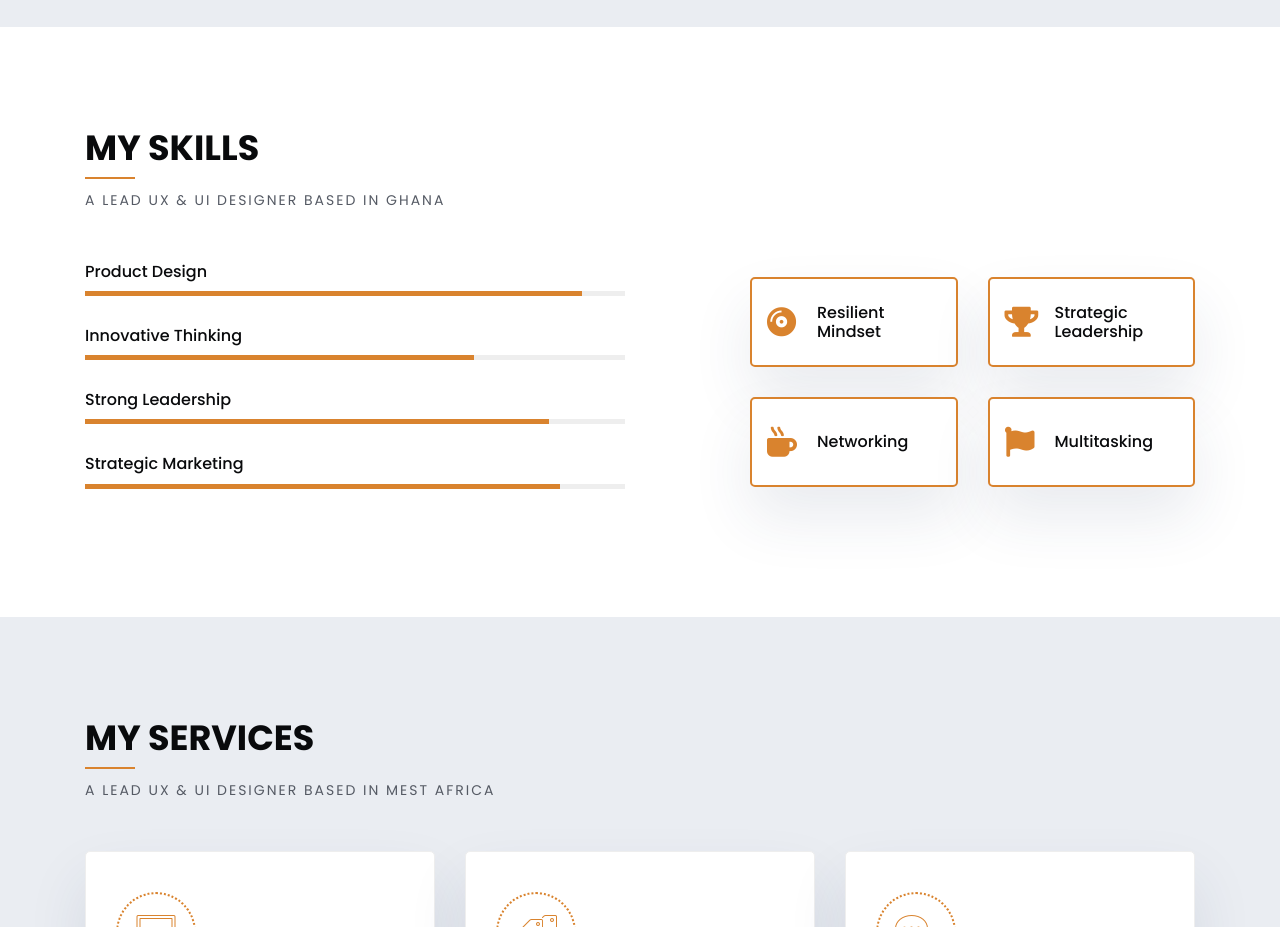
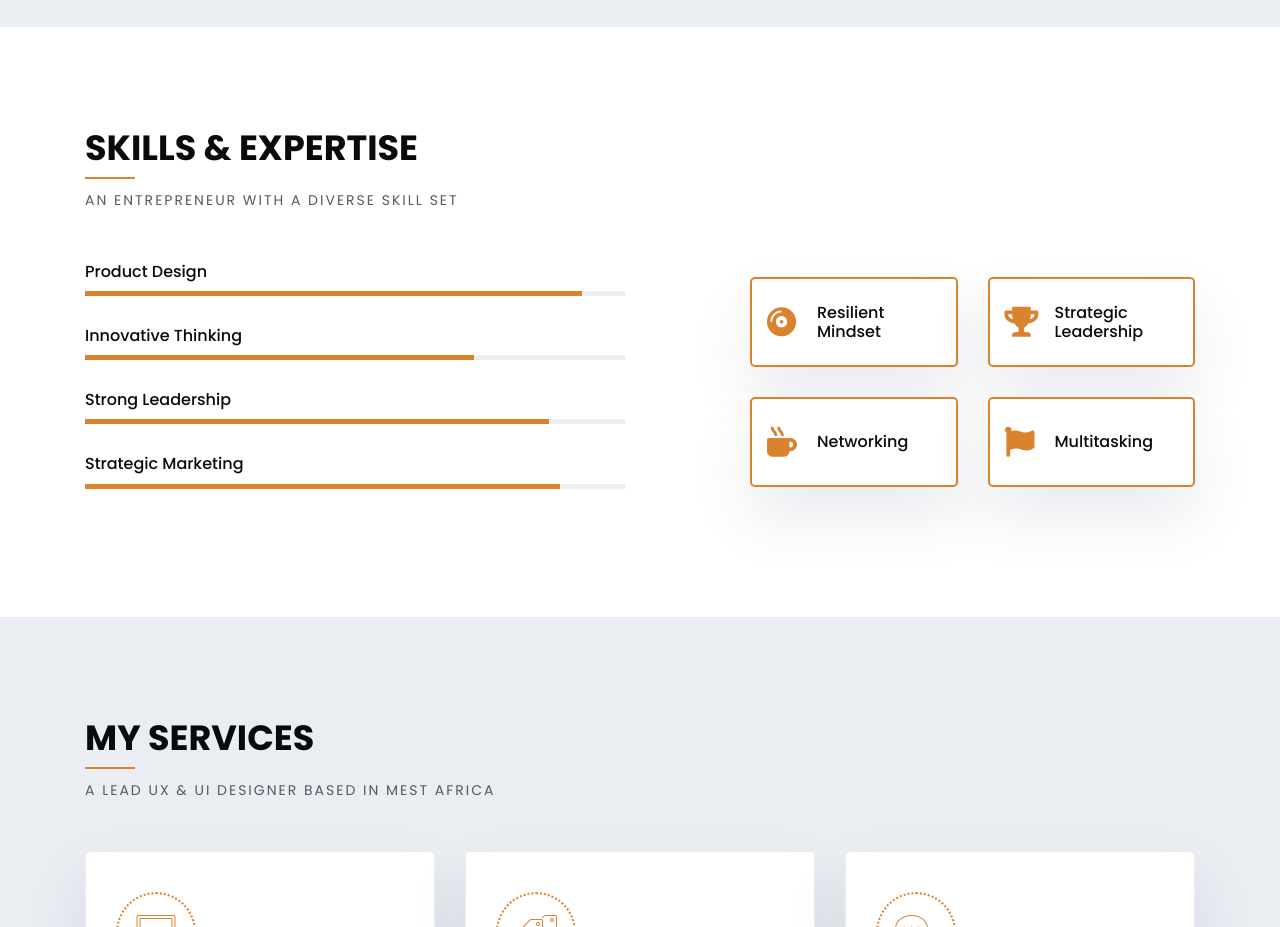
Before and after one commit to captain-nunya/mysitehub, a plain HTML site: page captain_nunya/index-02.html in a window 1280 px wide. Shown: the part 1540-2467 px from the top of the page. Drawn offline with nearby package versions, Linux system fonts and the light colour scheme.

Commit message:
update skills

```diff
--- a/captain_nunya/index-02.html
+++ b/captain_nunya/index-02.html
@@ -156,8 +156,8 @@
                 <div class="row sm-m-25px-b m-35px-b">
                     <div class="col-md-12">
                         <div class="section-title">
-                            <h3 class="dark-color text-uppercase">My Skills</h3>
-                            <p class="text-uppercase small">A Lead UX &amp; UI designer based in Ghana</p>
+                            <h3 class="dark-color text-uppercase">Skills & Expertise</h3>
+                            <p class="text-uppercase small">An Entrepreneur with a Diverse Skill Set</p>
                         </div>
                     </div>
                 </div>
@@ -720,5 +720,4 @@
 </body>
 
 
-<!-- Mirrored from pxdraft.com/themeforest/Nunya/index-02.html by HTTrack Website Copier/3.x [XR&CO'2014], Thu, 12 Oct 2023 13:31:59 GMT -->
 </html>
```
